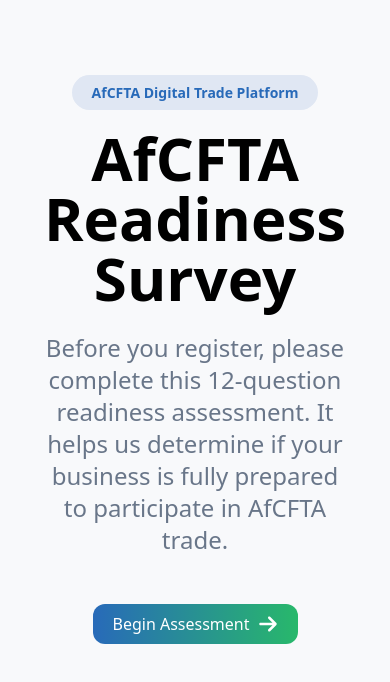
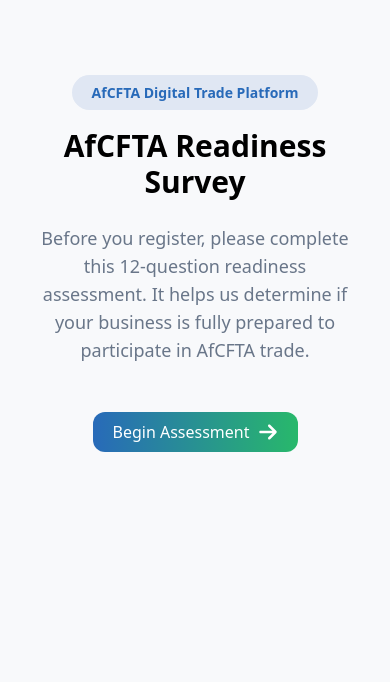
Before and after one commit to blossomobasi/frontend-development-assessment, a React (Vite) app: page /register in a window 390 px wide. Shown: the top 682 px of the page. Built offline with nearby package versions, Linux system fonts and the light colour scheme.

Commit message:
Improve styling consistency in Register component layout

```diff
--- a/src/pages/Register.tsx
+++ b/src/pages/Register.tsx
@@ -13,14 +13,14 @@
 			{searchParams.get("surveyCompleted") === "true" ? (
 				<Registration />
 			) : (
-				<div className="bg-gray-50 flex justify-center p-6 py-20">
+				<div className="bg-gray-50 flex justify-center px-5 py-20">
 					<div className="max-w-4xl w-full text-center">
 						<div className="space-y-6 mb-12">
 							<span className="py-2 text-sm px-5 rounded-full bg-lightPrimary text-primary font-semibold mb-8">
 								AfCFTA Digital Trade Platform
 							</span>
-							<h1 className="text-6xl font-bold">AfCFTA Readiness Survey</h1>
-							<p className="text-2xl text-gray font-medium">
+							<h1 className="lg:text-6xl md:text-5xl text-3xl font-bold">AfCFTA Readiness Survey</h1>
+							<p className="lg:text-2xl md:text-xl text-lg text-gray font-medium">
 								Before you register, please complete this 12-question readiness assessment. It helps us determine if
 								your business is fully prepared to participate in AfCFTA trade.
 							</p>
```
